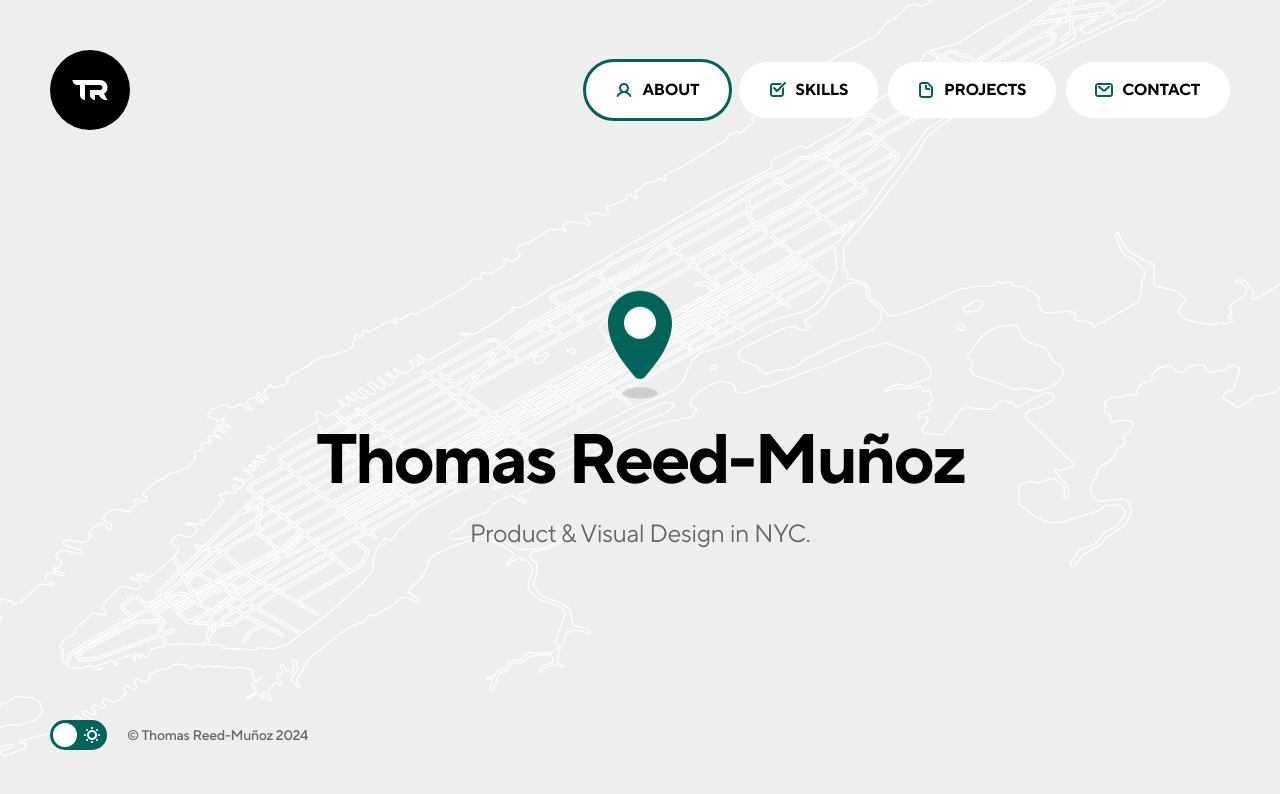
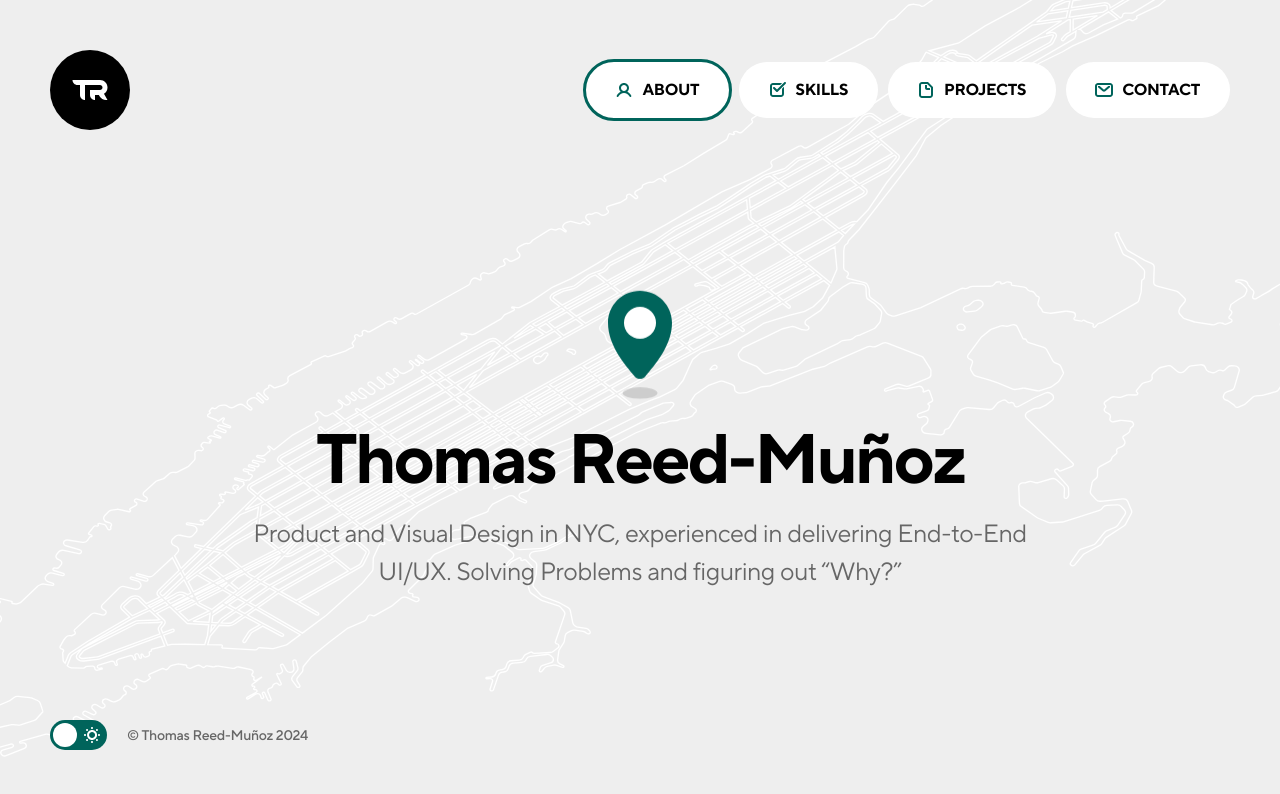
Before and after one commit to thomrm/thomrm, a SvelteKit app: page / in a window 1280 px wide. Shown: the top 794 px of the page. Built offline with nearby package versions, Linux system fonts and the light colour scheme.

Commit message:
about page revision

```diff
--- a/src/routes/+page.svelte
+++ b/src/routes/+page.svelte
@@ -24,7 +24,7 @@
         <div class="about__bottom">
             <div class="about__header" in:fade={{delay: 200, duration: 200}}>
                 <h1>Thomas Reed&#x2011;Mu&ntilde;oz</h1>
-                <h3>Product &amp; Visual Design in NYC.</h3>
+                <h3>Product and Visual Design in NYC, experienced in delivering End-to-End UI/UX.  Solving Problems and figuring out “Why?”</h3>
             </div>
         </div>
     </div>
@@ -111,5 +111,10 @@
         & h1 {
             text-align: center;
         }
+
+        & h3 {
+            max-width: 800px;
+            text-align: center;
+        }
     }
 </style>
```
